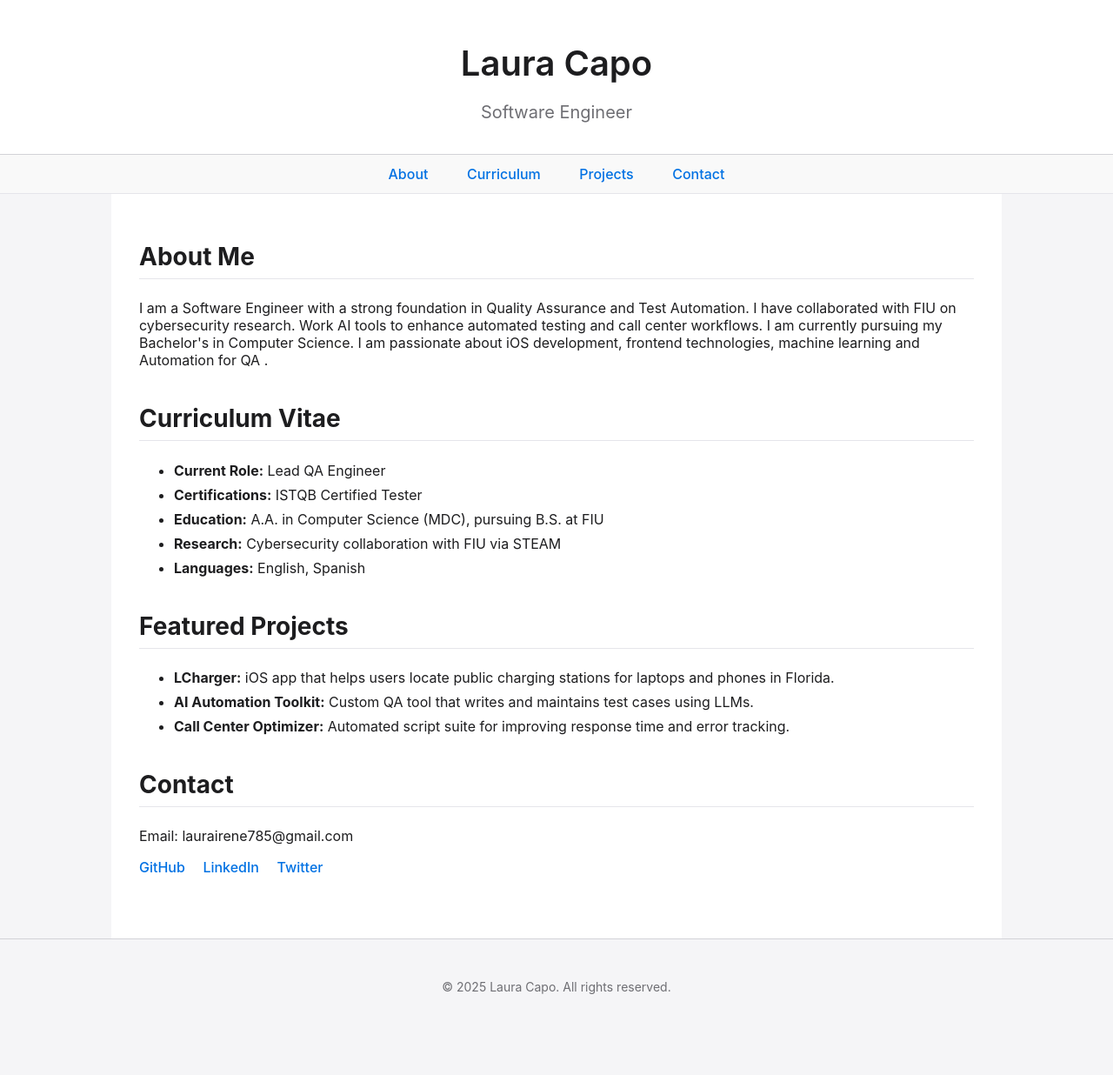
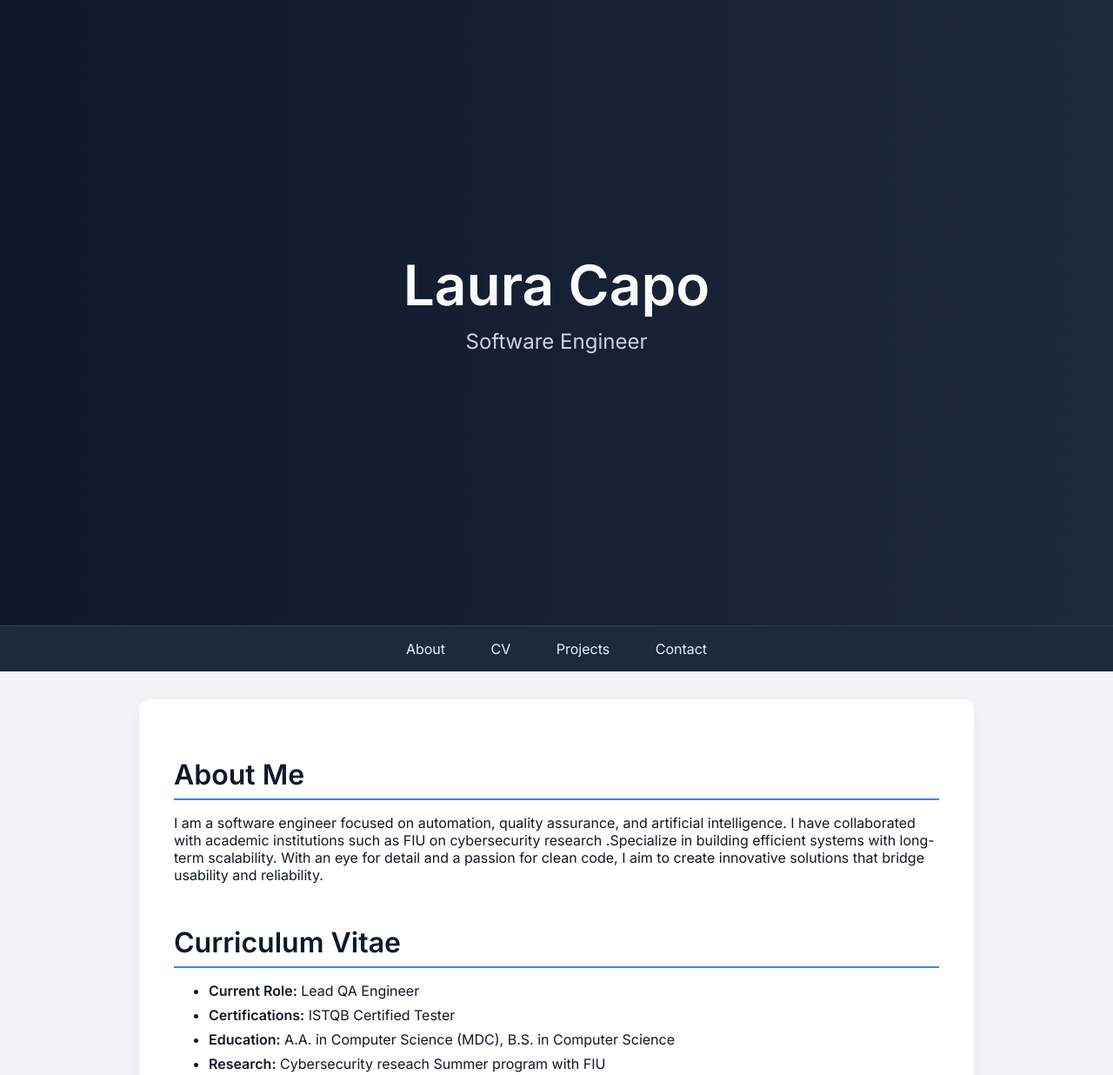
Before and after one commit to laurairene786/laurairene786.github.io, a plain HTML site: page index.html in a window 1280 px wide. Shown: the top 1236 px of the page at 87% size. Before the commit the page ends 1189 px from the top, so only its background shows below. Drawn offline with Linux system fonts and the light colour scheme.

Commit message:
Added UI

```diff
--- a/index.html
+++ b/index.html
@@ -1,59 +1,76 @@
-
 <!DOCTYPE html>
 <html lang="en">
 <head>
   <meta charset="UTF-8">
   <meta name="viewport" content="width=device-width, initial-scale=1.0">
-  <title>Laura Capo </title>
+  <title>Laura Capo | Software Engineer</title>
+  <link href="https://fonts.googleapis.com/css2?family=Inter:wght@400;600&display=swap" rel="stylesheet">
   <style>
+    * {
+      box-sizing: border-box;
+      scroll-behavior: smooth;
+    }
     body {
       margin: 0;
       padding: 0;
-      font-family: -apple-system, BlinkMacSystemFont, 'San Francisco', 'Helvetica Neue', Helvetica, Arial, sans-serif;
-      background-color: #f5f5f7;
-      color: #1d1d1f;
+      font-family: 'Inter', sans-serif;
+      background-color: #f3f4f6;
+      color: #111827;
     }
-    header {
-      background-color: #ffffff;
-      padding: 3rem 1rem 1rem;
+    .hero {
+      display: flex;
+      align-items: center;
+      justify-content: center;
+      height: 90vh;
+      background: linear-gradient(to right, #0f172a, #1e293b);
+      color: #f9fafb;
       text-align: center;
-      border-bottom: 1px solid #d2d2d7;
+      flex-direction: column;
+      border-bottom: 1px solid #334155;
     }
-    header h1 {
+    .hero h1 {
+      font-size: 4rem;
+      font-weight: 600;
       margin: 0;
-      font-size: 2.5rem;
-      font-weight: 600;
     }
-    header p {
-      font-size: 1.25rem;
-      color: #6e6e73;
+    .hero p {
+      font-size: 1.5rem;
+      color: #cbd5e1;
+      margin-top: 0.75rem;
     }
     nav {
       text-align: center;
-      background-color: #f9f9f9;
-      border-bottom: 1px solid #e5e5ea;
-      padding: 0.75rem 0;
+      background-color: #1e293b;
+      padding: 1rem 0;
     }
     nav a {
-      margin: 0 1.25rem;
+      margin: 0 1.5rem;
       text-decoration: none;
-      color: #0071e3;
+      color: #e0f2fe;
       font-weight: 500;
+      transition: color 0.2s;
+    }
+    nav a:hover {
+      color: #38bdf8;
     }
     .container {
       max-width: 960px;
-      margin: auto;
-      padding: 2rem;
+      margin: 2rem auto;
+      padding: 2.5rem;
       background-color: #ffffff;
+      border-radius: 12px;
+      box-shadow: 0 8px 24px rgba(0,0,0,0.05);
     }
     section {
-      margin-bottom: 2.5rem;
+      margin-bottom: 3rem;
     }
     h2 {
-      font-size: 1.75rem;
-      color: #1d1d1f;
-      border-bottom: 1px solid #e5e5ea;
+      font-size: 2rem;
+      font-weight: 600;
+      color: #0f172a;
+      border-bottom: 2px solid #3b82f6;
       padding-bottom: 0.5rem;
+      margin-bottom: 1rem;
     }
     ul li {
       margin: 0.5rem 0;
@@ -61,29 +78,31 @@
     footer {
       text-align: center;
       padding: 2rem 1rem;
-      background-color: #f5f5f7;
+      background-color: #1e293b;
+      color: #94a3b8;
       font-size: 0.875rem;
-      color: #6e6e73;
-      border-top: 1px solid #d2d2d7;
     }
     .social-links a {
       display: inline-block;
-      margin-right: 1rem;
-      color: #0071e3;
+      margin-right: 1.2rem;
+      color: #3b82f6;
       text-decoration: none;
       font-weight: 500;
+    }
+    .social-links a:hover {
+      text-decoration: underline;
     }
   </style>
 </head>
 <body>
-  <header>
+  <div class="hero">
     <h1>Laura Capo</h1>
     <p>Software Engineer </p>
-  </header>
+  </div>
 
   <nav>
     <a href="#about">About</a>
-    <a href="#cv">Curriculum</a>
+    <a href="#cv">CV</a>
     <a href="#projects">Projects</a>
     <a href="#contact">Contact</a>
   </nav>
@@ -91,7 +110,7 @@
   <div class="container">
     <section id="about">
       <h2>About Me</h2>
-      <p>I am a Software Engineer with a strong foundation in Quality Assurance and Test Automation. I have collaborated with FIU on cybersecurity research. Work AI tools to enhance automated testing and call center workflows. I am currently pursuing my Bachelor's in Computer Science. I am passionate about iOS development, frontend technologies, machine learning and Automation for QA .</p>
+      <p>I am a software engineer focused on automation, quality assurance, and artificial intelligence. I have collaborated with academic institutions such as FIU on cybersecurity research .Specialize in building efficient systems with long-term scalability. With an eye for detail and a passion for clean code, I aim to create innovative solutions that bridge usability and reliability.</p>
     </section>
 
     <section id="cv">
@@ -99,18 +118,18 @@
       <ul>
         <li><strong>Current Role:</strong> Lead QA Engineer</li>
         <li><strong>Certifications:</strong> ISTQB Certified Tester</li>
-        <li><strong>Education:</strong> A.A. in Computer Science (MDC), pursuing B.S. at FIU</li>
-        <li><strong>Research:</strong> Cybersecurity collaboration with FIU via STEAM</li>
+        <li><strong>Education:</strong> A.A. in Computer Science (MDC), B.S. in Computer Science</li>
+        <li><strong>Research:</strong> Cybersecurity reseach Summer program with FIU </li>
         <li><strong>Languages:</strong> English, Spanish</li>
       </ul>
     </section>
 
     <section id="projects">
-      <h2>Featured Projects</h2>
+      <h2>Projects</h2>
       <ul>
-        <li><strong>LCharger:</strong> iOS app that helps users locate public charging stations for laptops and phones in Florida.</li>
-        <li><strong>AI Automation Toolkit:</strong> Custom QA tool that writes and maintains test cases using LLMs.</li>
-        <li><strong>Call Center Optimizer:</strong> Automated script suite for improving response time and error tracking.</li>
+        <li><strong>LCharger:</strong> iOS application to locate and rate public charging stations across Florida.</li>
+        <li><strong>AI Automation Toolkit:</strong> A custom suite that uses LLMs to generate test cases and enhance QA pipelines.</li>
+        <li><strong>Call Center Optimizer:</strong> Automation scripts that enhance efficiency and reduce average handling time.</li>
       </ul>
     </section>
 
```
